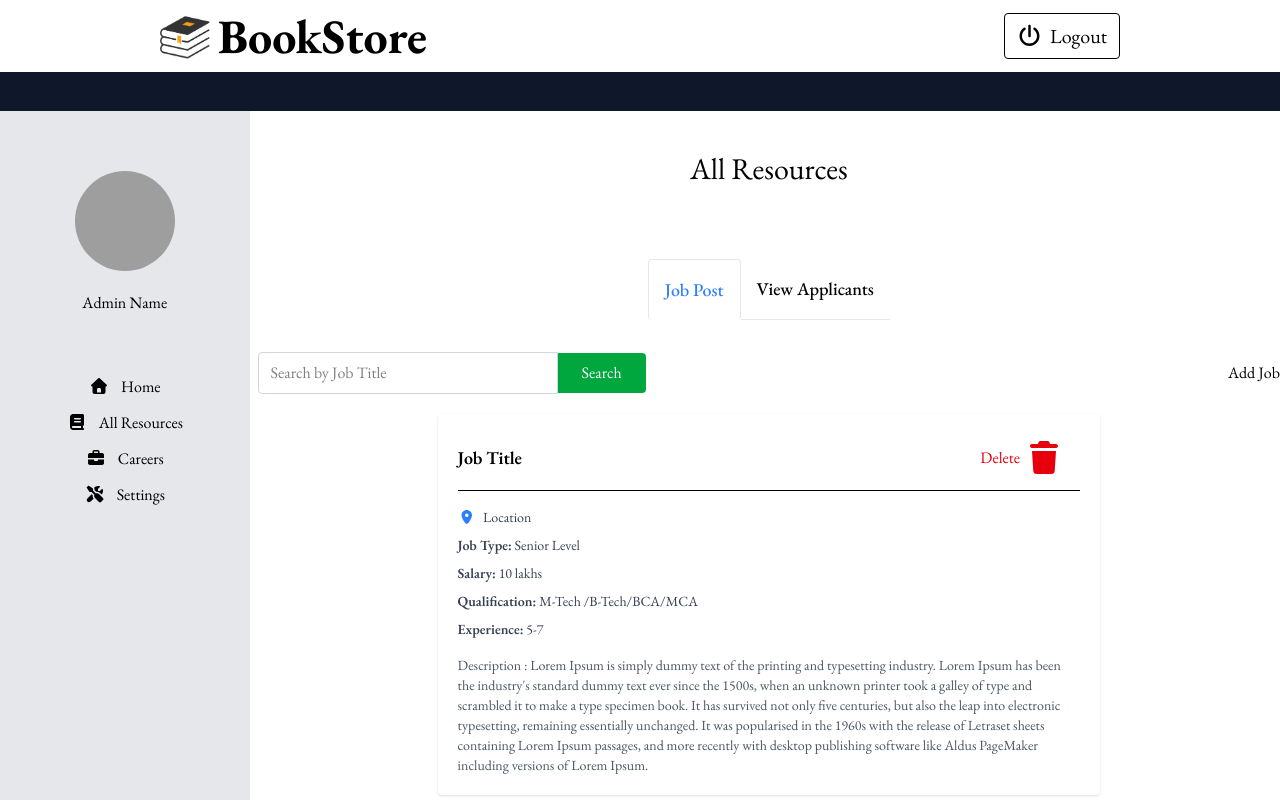
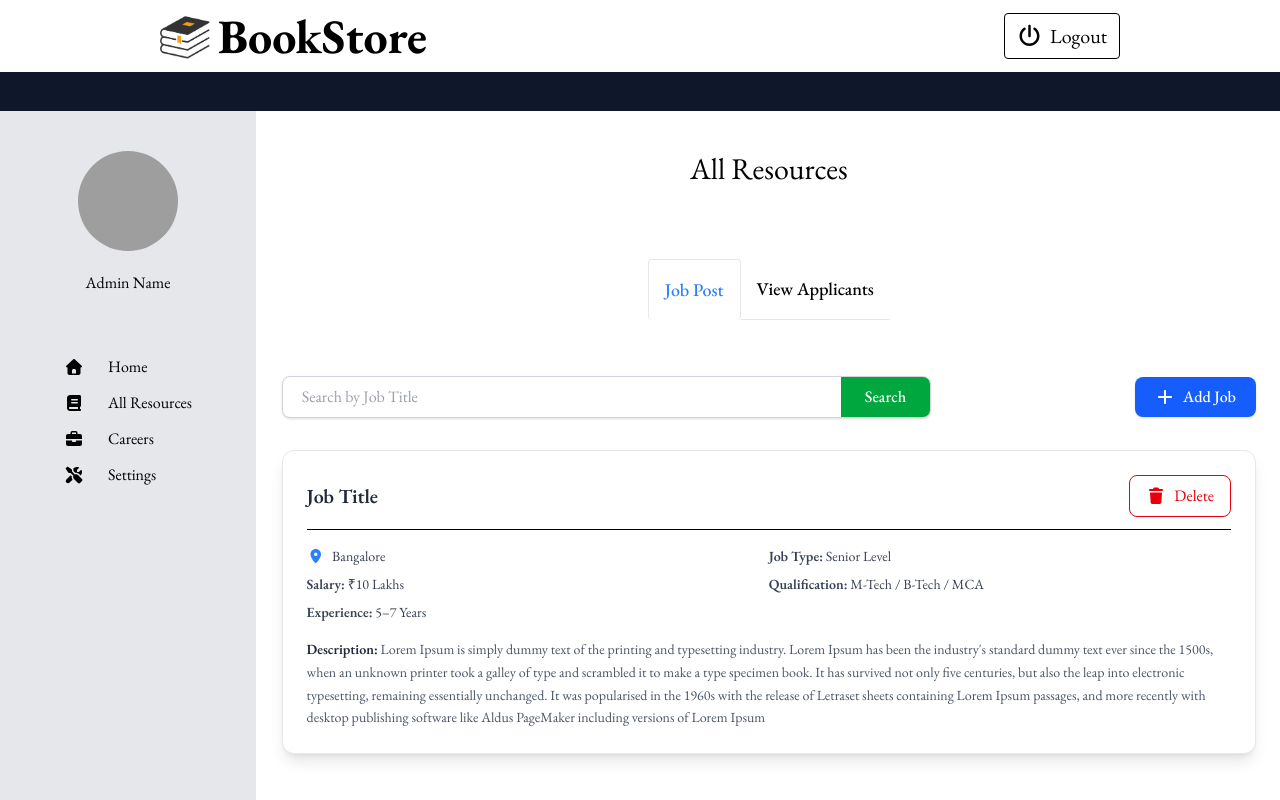
Before and after one commit to Rajana-rjrkr/MERN_BOOKSTORE, a React (Vite) app: page /admin-careers in a window 1280 px wide. Shown: the top 800 px of the page. Built offline with nearby package versions, Linux system fonts and the light colour scheme; grey boxes are pictures that could not be loaded; a web font is replaced by a local one.

Commit message:
admin- displaying user book and users list completed

```diff
--- a/src/admin/components/AdminSidebar.jsx
+++ b/src/admin/components/AdminSidebar.jsx
@@ -1,4 +1,4 @@
-import { faBook, faBriefcase, faHouse, faScrewdriverWrench, faCircleUser } from '@fortawesome/free-solid-svg-icons'
+import { faBook, faBriefcase, faHouse, faScrewdriverWrench } from '@fortawesome/free-solid-svg-icons'
 import { FontAwesomeIcon } from '@fortawesome/react-fontawesome'
 import React, { useState } from 'react'
 import { faBars } from '@fortawesome/free-solid-svg-icons'
@@ -8,26 +8,27 @@ const AdminSidebar = () => {
     const [listStatus, setListStatus] = useState(false)
     return (
         <>
-            <div className='bg-gray-200 min-h-screen flex flex-col text-center py-15'>
-                <div className='flex justify-center'><img style={{ width: "100px", height: "100px", borderRadius: "50%" }} src="https://www.pngmart.com/files/21/Admin-Profile-Vector-PNG-Clipart.png" alt="admin" /></div>
+            <div className='bg-gray-200 min-h-screen w-full md:w-64 flex flex-col items-center py-10'>
+                <div className='flex flex-col items-center'><img style={{ width: "100px", height: "100px", borderRadius: "50%" }} src="https://www.pngmart.com/files/21/Admin-Profile-Vector-PNG-Clipart.png" alt="admin" /></div>
                 <h1 className='py-5'>Admin Name</h1>
+
                 <button onClick={() => setListStatus(!listStatus)} className='text-2xl md:hidden'><FontAwesomeIcon icon={faBars} className='py-5' /></button>
                 <div className={listStatus ? 'block' : 'md:block hidden'}>
                     <div className='mx-auto justify-center mt-10'>
                         <div className="mt-3 ">
-                            <Link to={'/admin-dashboard'}> <FontAwesomeIcon className='me-3' icon={faHouse} />Home</Link>
+                            <Link to={'/admin-dashboard'} className="flex items-center gap-3 hover:text-blue-600 transition"> <FontAwesomeIcon className='me-3' icon={faHouse} />Home</Link>
                         </div>
 
                         <div className="mt-3">
-                            <Link to={'/admin-resources'}><FontAwesomeIcon className='me-3' icon={faBook} />All Resources</Link>
+                            <Link to={'/admin-resources'} className="flex items-center gap-3 hover:text-blue-600 transition"><FontAwesomeIcon className='me-3' icon={faBook} />All Resources</Link>
                         </div>
 
                         <div className="mt-3">
-                            <Link to={'/admin-careers'}><FontAwesomeIcon icon={faBriefcase} className='me-3' />Careers</Link>
+                            <Link to={'/admin-careers'} className="flex items-center gap-3 hover:text-blue-600 transition"><FontAwesomeIcon icon={faBriefcase} className='me-3' />Careers</Link>
                         </div>
 
                         <div className="mt-3">
-                            <Link to={'/admin-settings'}><FontAwesomeIcon icon={faScrewdriverWrench} className='me-3' />Settings</Link>
+                            <Link to={'/admin-settings'} className="flex items-center gap-3 hover:text-blue-600 transition"><FontAwesomeIcon icon={faScrewdriverWrench} className='me-3' />Settings</Link>
                         </div>
                     </div>
                 </div>
--- a/src/admin/pages/CareerAdmin.jsx
+++ b/src/admin/pages/CareerAdmin.jsx
@@ -4,7 +4,7 @@ import Footer from '../../components/Footer'
 import AdminSidebar from '../components/AdminSidebar'
 import { Link } from 'react-router-dom'
 import { FontAwesomeIcon } from '@fortawesome/react-fontawesome'
-import { faLocationDot, faSquareArrowUpRight, faTrash } from '@fortawesome/free-solid-svg-icons'
+import { faLocationDot, faPlus, faSquareArrowUpRight, faTrash } from '@fortawesome/free-solid-svg-icons'
 
 
 const CareerAdmin = () => {
@@ -31,52 +31,61 @@ const CareerAdmin = () => {
                     {/* contents  */}
                     {
                         jobListStatus &&
-                        <div>
-                            <div className='flex justify-between items-center my-5'>
-                                <div>
-                                    <input type="text" placeholder="Search by Job Title" className="border border-gray-300 text-black w-75 px-3 py-2 rounded-l " />
-                                    <button className="bg-green-600 text-white px-6 py-2 rounded-r hover:bg-green-700">
+                        <div className="w-full p-6 ">
+                            {/* Top Controls */}
+                            <div className="flex flex-col md:flex-row justify-between items-center gap-4 mb-8">
+                                {/* Search Section */}
+                                <div className="flex items-center w-full md:w-2/3 bg-white rounded-lg shadow-sm border border-gray-300 overflow-hidden">
+                                    <input type="text" placeholder=" Search by Job Title" className="flex-1 px-4 py-2 text-gray-700 focus:outline-none focus:ring-2 focus:ring-blue-500"/>
+                                    <button className="bg-green-600 hover:bg-green-700 transition text-white font-medium px-6 py-2">
                                         Search
                                     </button>
                                 </div>
-                                <div>
+
+                                {/* Add Job Button */}
+                                <button className="flex items-center gap-2 bg-blue-600 hover:bg-blue-700 text-white font-medium px-5 py-2 rounded-lg shadow-sm transition">
+                                    <FontAwesomeIcon icon={faPlus} />
                                     Add Job
-                                </div>
-                                {/* duplicate job opening */}
+                                </button>
                             </div>
-                            <div className=" md:mx-45 bg-white shadow rounded p-5">
-                                <div className="flex justify-between items-center border-b pb-2 mb-4">
-                                    <h3 className="font-semibold text-lg">Job Title</h3>
-                                    <button className="bg-white-600 text-red-600 px-4 py-2 rounded-md hover:bg-red-700 hover:text-white-500 flex items-center gap-1">
+
+                            {/* Job Card */}
+                            <div className="bg-white shadow-lg hover:shadow-xl transition rounded-xl p-6 border border-gray-200">
+                                <div className="flex justify-between items-center border-b pb-3 mb-4">
+                                    <h3 className="text-xl font-semibold text-gray-800">Job Title</h3>
+                                    <button className="flex items-center gap-2 border border-red-600 text-red-600 hover:bg-red-600 hover:text-white transition px-4 py-2 rounded-lg">
+                                        <FontAwesomeIcon icon={faTrash} />
                                         Delete
-                                        <FontAwesomeIcon size='2x' icon={faTrash} onClick={() => setCareerModal(true)} /></button>
+                                    </button>
                                 </div>
 
                                 {/* Job Details */}
-                                <div className="space-y-2 text-sm text-gray-700">
+                                <div className="grid md:grid-cols-2 gap-y-2 text-sm text-gray-700">
                                     <p className="flex items-center gap-2">
-                                        <FontAwesomeIcon icon={faLocationDot} className="text-blue-500" /> Location
+                                        <FontAwesomeIcon icon={faLocationDot} className="text-blue-500" />
+                                        <span>Bangalore</span>
                                     </p>
                                     <p>
                                         <span className="font-semibold">Job Type:</span> Senior Level
                                     </p>
                                     <p>
-                                        <span className="font-semibold">Salary:</span> 10 lakhs
+                                        <span className="font-semibold">Salary:</span> ₹10 Lakhs
                                     </p>
                                     <p>
-                                        <span className="font-semibold">Qualification:</span> M-Tech /B-Tech/BCA/MCA
+                                        <span className="font-semibold">Qualification:</span> M-Tech / B-Tech / MCA
                                     </p>
                                     <p>
-                                        <span className="font-semibold">Experience:</span> 5-7
+                                        <span className="font-semibold">Experience:</span> 5–7 Years
                                     </p>
                                 </div>
 
                                 {/* Description */}
-                                <p className="mt-4 text-gray-600 text-sm ">
-                                    Description : Lorem Ipsum is simply dummy text of the printing and typesetting industry. Lorem Ipsum has been the industry's standard dummy text ever since the 1500s, when an unknown printer took a galley of type and scrambled it to make a type specimen book. It has survived not only five centuries, but also the leap into electronic typesetting, remaining essentially unchanged. It was popularised in the 1960s with the release of Letraset sheets containing Lorem Ipsum passages, and more recently with desktop publishing software like Aldus PageMaker including versions of Lorem Ipsum.
+                                <p className="mt-4 text-gray-600 leading-relaxed text-sm">
+                                    <span className="font-semibold text-gray-800">Description:</span> Lorem Ipsum is simply dummy text of the printing and typesetting industry. Lorem Ipsum has been the industry's standard dummy text ever since the 1500s, when an unknown printer took a galley of type and scrambled it to make a type specimen book. It has survived not only five centuries, but also the leap into electronic typesetting, remaining essentially unchanged. It was popularised in the 1960s with the release of Letraset sheets containing Lorem Ipsum passages, and more recently with desktop publishing software like Aldus PageMaker including versions of Lorem Ipsum
                                 </p>
                             </div>
                         </div>
+
                     }
 
                     {
--- a/src/contextAPI/ContextShare.jsx
+++ b/src/contextAPI/ContextShare.jsx
@@ -1,13 +1,19 @@
 import React, { createContext, useState } from 'react'
 
 export const searchBookContext = createContext("")
+export const userUpdateContext = createContext("")
 
+function ContextShare({ children }) {
+  const [searchKey, setSearchKey] = useState("")
+  const [userEditResponse, setUserEditResponse] = useState("")
 
-function ContextShare({children}) {
-    const [searchKey, setSearchKey] = useState("")
   return (
     <>
-      <searchBookContext.Provider value={{searchKey, setSearchKey}}>{children}</searchBookContext.Provider>
+      <searchBookContext.Provider value={{ searchKey, setSearchKey }}>
+        <userUpdateContext.Provider value={{ userEditResponse, setUserEditResponse }}>
+          {children}
+        </userUpdateContext.Provider>
+      </searchBookContext.Provider>
     </>
   )
 }
--- a/src/services/allAPI.js
+++ b/src/services/allAPI.js
@@ -56,14 +56,23 @@ export const getAllUserPurchasedBooksAPI = async (reqHeader) => {
 }
 
 //remove user upload books - called by profile
-export const removeUserUploadBooksAPI = async (bookId,reqHeader) => {
+export const removeUserUploadBooksAPI = async (bookId, reqHeader) => {
     return await commonAPI("DELETE", `${SERVERURL}/user-books/${bookId}/remove`, {}, reqHeader)
 }
 
 // user - profile update
-export const updateUserProfileAPI = async (reqBody,reqHeader) => {
+export const updateUserProfileAPI = async (reqBody, reqHeader) => {
     return await commonAPI("PUT", `${SERVERURL}/user-profile/edit`, reqBody, reqHeader)
 }
 
 
-// authorised user api - admin
+//-------------------Authorised user api - admin
+//list users - called by admin component (resource admin)
+export const getAllUsersAPI = async (reqHeader) => {
+    return await commonAPI("GET", `${SERVERURL}/all-user`, {}, reqHeader)
+}
+
+//list all books
+export const listAllBooksAPI = async (reqHeader) => {
+    return await commonAPI("GET", `${SERVERURL}/admin-all-books`, {}, reqHeader)
+}
--- a/src/users/components/Edit.jsx
+++ b/src/users/components/Edit.jsx
@@ -1,11 +1,12 @@
 import { faPenToSquare, faXmark } from '@fortawesome/free-solid-svg-icons'
 import { FontAwesomeIcon } from '@fortawesome/react-fontawesome'
-import React from 'react'
+import React, { useContext } from 'react'
 import { useEffect } from 'react'
 import { useState } from 'react'
 import SERVERURL from '../../services/serverURL'
 import { toast, ToastContainer } from 'react-toastify'
 import { updateUserProfileAPI } from '../../services/allAPI'
+import { userUpdateContext } from '../../contextAPI/ContextShare'
 
 const Edit = () => {
   const [offCanvasStatus, setOffCanvasStatus] = useState(false)
@@ -13,6 +14,7 @@ const Edit = () => {
   const [token, setToken] = useState("")
   const [existingProfile, setExistingProfile] = useState("")
   const [preview, setPreview] = useState("")
+  const { setUserEditResponse } = useContext(userUpdateContext)
 
   useEffect(() => {
     if (sessionStorage.getItem("token")) {
@@ -55,21 +57,23 @@ const Edit = () => {
           }
           const result = await updateUserProfileAPI(reqBody, reqHeader)
           if (result.status == 200) {
-            toast.success("Profile updation completed")
+            toast.success("Profile Picture updated completed")
             sessionStorage.setItem("user", JSON.stringify(result.data))
             handleReset()
             setOffCanvasStatus(false)
+            setUserEditResponse(result.data)
           } else {
             toast.error("Something went wrong")
             console.log(result);
           }
-        }else{
-          const result =  await updateUserProfileAPI({username,password,bio,role,profile:existingProfile},reqHeader)
+        } else {
+          const result = await updateUserProfileAPI({ username, password, bio, role, profile: existingProfile }, reqHeader)
           if (result.status == 200) {
-            toast.success("Profile updation completed")
+            toast.success("Profile Details updated completed")
             sessionStorage.setItem("user", JSON.stringify(result.data))
             handleReset()
             setOffCanvasStatus(false)
+            setUserEditResponse(result.data)
           } else {
             toast.error("Something went wrong")
             console.log(result);
@@ -82,6 +86,7 @@ const Edit = () => {
 
   return (
     <>
+      <div>
         <button onClick={() => setOffCanvasStatus(true)} className='text-blue-600 border border-blue-600 rounded p-3 hover:text-white hover:bg-blue-600'><FontAwesomeIcon icon={faPenToSquare} /> Edit </button>
         {/* offcanvas */}
         {offCanvasStatus &&
@@ -119,7 +124,7 @@ const Edit = () => {
                 </div>
                 <div className="flex justify-end w-full px-5 mt-10">
                   <button onClick={handleReset} className="bg-amber-600 text-white rounded border py-3 px-4 hover:text-amber-600 hover:border-amber-600 hover:bg-white">Reset</button>
-                <button className="bg-green-600 ms-3 text-white rounded border py-3 px-4 hover:text-green-600 hover:border-green-600 hover:bg-white">Update</button>
+                  <button onClick={handleUpdate} className="bg-green-600 ms-3 text-white rounded border py-3 px-4 hover:text-green-600 hover:border-green-600 hover:bg-white">Update</button>
                 </div>
               </div>
             </div>
@@ -138,6 +143,7 @@ const Edit = () => {
           pauseOnHover
           theme="colored"
         />
+      </div>
     </>
   )
 }
--- a/src/users/components/Header.jsx
+++ b/src/users/components/Header.jsx
@@ -1,9 +1,10 @@
 import { faFacebook, faInstagram, faLinkedin, faXTwitter } from '@fortawesome/free-brands-svg-icons'
 import { faAddressCard, faBars, faPowerOff, faUser } from '@fortawesome/free-solid-svg-icons'
 import { FontAwesomeIcon } from '@fortawesome/react-fontawesome'
-import { useEffect, useState } from 'react'
+import { useContext, useEffect, useState } from 'react'
 import { Link, useNavigate } from 'react-router-dom'
 import SERVERURL from '../../services/serverURL'
+import { userUpdateContext } from '../../contextAPI/ContextShare'
 
 const Header = () => {
     const [listStatus, setListStatus] = useState(false)
@@ -11,6 +12,7 @@ const Header = () => {
     const [userDp, setUserDp] = useState("")
     const [dropDownStatus, setDropDownStatus] = useState(false)
     const navigate = useNavigate()
+    const { userEditResponse } = useContext(userUpdateContext)
 
     useEffect(() => {
         if (sessionStorage.getItem("token")) {
@@ -19,7 +21,7 @@ const Header = () => {
             const user = JSON.parse(sessionStorage.getItem("user"))
             setUserDp(user.profile)
         }
-    }, [token])
+    }, [token, userEditResponse])
 
     const logout = () => {
         sessionStorage.clear()
--- a/src/users/pages/Profile.jsx
+++ b/src/users/pages/Profile.jsx
@@ -1,4 +1,4 @@
-import React, { useEffect, useState } from 'react'
+import React, { useContext, useEffect, useState } from 'react'
 import Header from '../components/Header'
 import Footer from '../../components/Footer'
 import { FontAwesomeIcon } from '@fortawesome/react-fontawesome'
@@ -7,6 +7,7 @@ import { toast, ToastContainer } from 'react-toastify'
 import { addBookAPI, getAllUserPurchasedBooksAPI, getAllUserUploadBooksAPI, removeUserUploadBooksAPI } from '../../services/allAPI'
 import Edit from '../components/Edit'
 import SERVERURL from '../../services/serverURL'
+import { userUpdateContext } from '../../contextAPI/ContextShare'
 
 const Profile = () => {
   const [sellBookStatus, setSellBookStatus] = useState(true)
@@ -26,7 +27,7 @@ const Profile = () => {
   console.log(purchaseBooks);
   const [username, setUsername] = useState("")
   const [userDp, setUserDp] = useState("")
-
+  const {userEditResponse} = useContext(userUpdateContext)
 
   useEffect(() => {
     if (sessionStorage.getItem("token")) {
@@ -36,7 +37,7 @@ const Profile = () => {
       setUsername(user.username)
       setUserDp(user.profile)
     }
-  }, [])
+  }, [userEditResponse])
 
   useEffect(() => {
     if (bookStatus == true) {
```
Also changed, not shown: src/admin/pages/ResourceAdmin.jsx (+95 -49 lines). Lines whose indentation alone changed are shown as unchanged.
